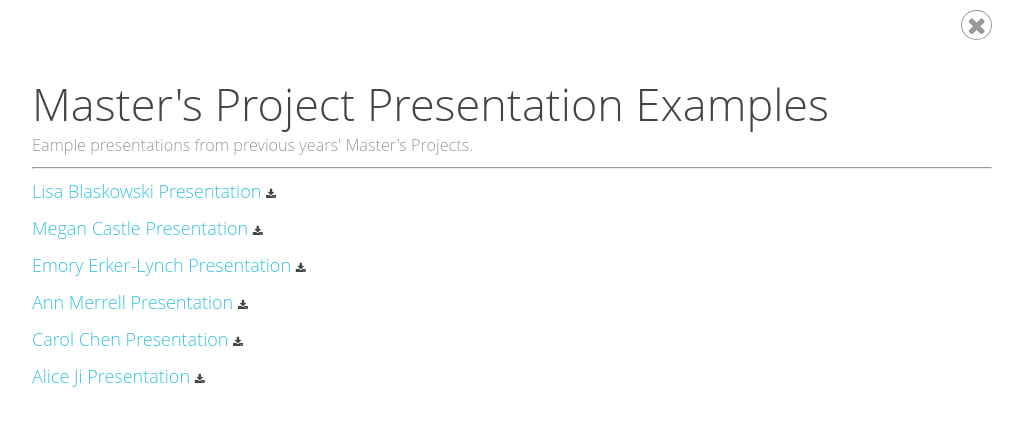
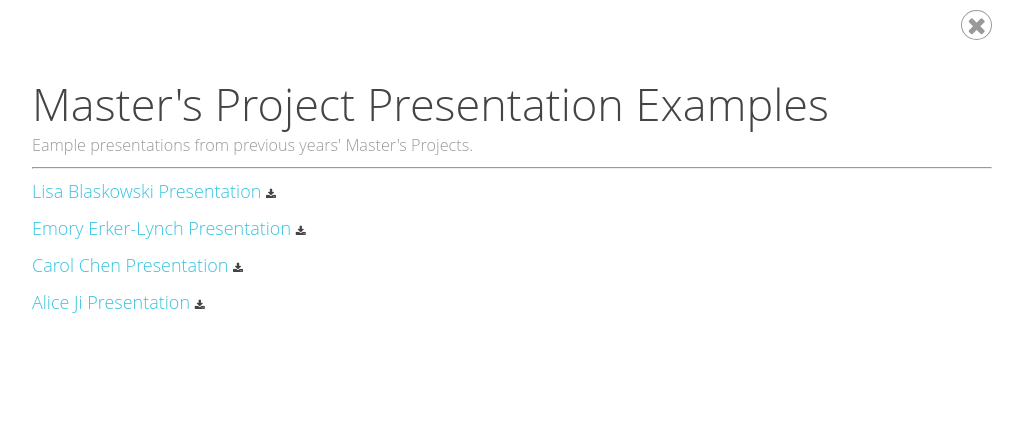
Before and after one commit to dwthurber/mshe-tech-tools, a Jekyll site: the page built from pages/mp--presentations-examples.html, in a window 1280 px wide. Shown: the top 426 px of the page, without its empty margins (128-1151 px from the left). Built offline with Jekyll 4.4.1, drawn with Linux system fonts in a browser that asks for light colours; nearby versions of some CDN libraries.

Commit message:
updated presentation examples

```diff
--- a/pages/mp--presentations-examples.html
+++ b/pages/mp--presentations-examples.html
@@ -4,8 +4,8 @@ title: Master's Project Presentation Examples
 subtitle: Eample presentations from previous years' Master's Projects.
 ---
 <p><a href="../assets/blaskowski_final_Presentation.ppt">Lisa Blaskowski Presentation</a> <i class="fa fa-download fa-sm"></i></p>
-<p><a href="../assets/Castle_MSHE_Presentation_FINAL.pptx">Megan Castle Presentation</a> <i class="fa fa-download fa-sm"></i></p>
+<!--<p><a href="../assets/Castle_MSHE_Presentation_FINAL.pptx">Megan Castle Presentation</a> <i class="fa fa-download fa-sm"></i></p>-->
 <p><a href="../assets/Erker-Lynch_MP_Presentation_final.pptx">Emory Erker-Lynch Presentation</a> <i class="fa fa-download fa-sm"></i></p>
-<p><a href="../assets/FINAL_Ann-Merrell_MP_Presentation.pptx">Ann Merrell Presentation</a> <i class="fa fa-download fa-sm"></i></p>
+<!--<p><a href="../assets/FINAL_Ann-Merrell_MP_Presentation.pptx">Ann Merrell Presentation</a> <i class="fa fa-download fa-sm"></i></p>-->
 <p><a href="../assets/Chen_MP_Presentation.pptx">Carol Chen Presentation</a> <i class="fa fa-download fa-sm"></i></p>
 <p><a href="../assets/Final_Presentation_Alice-Ji.pptx">Alice Ji Presentation</a> <i class="fa fa-download fa-sm"></i></p>
```
